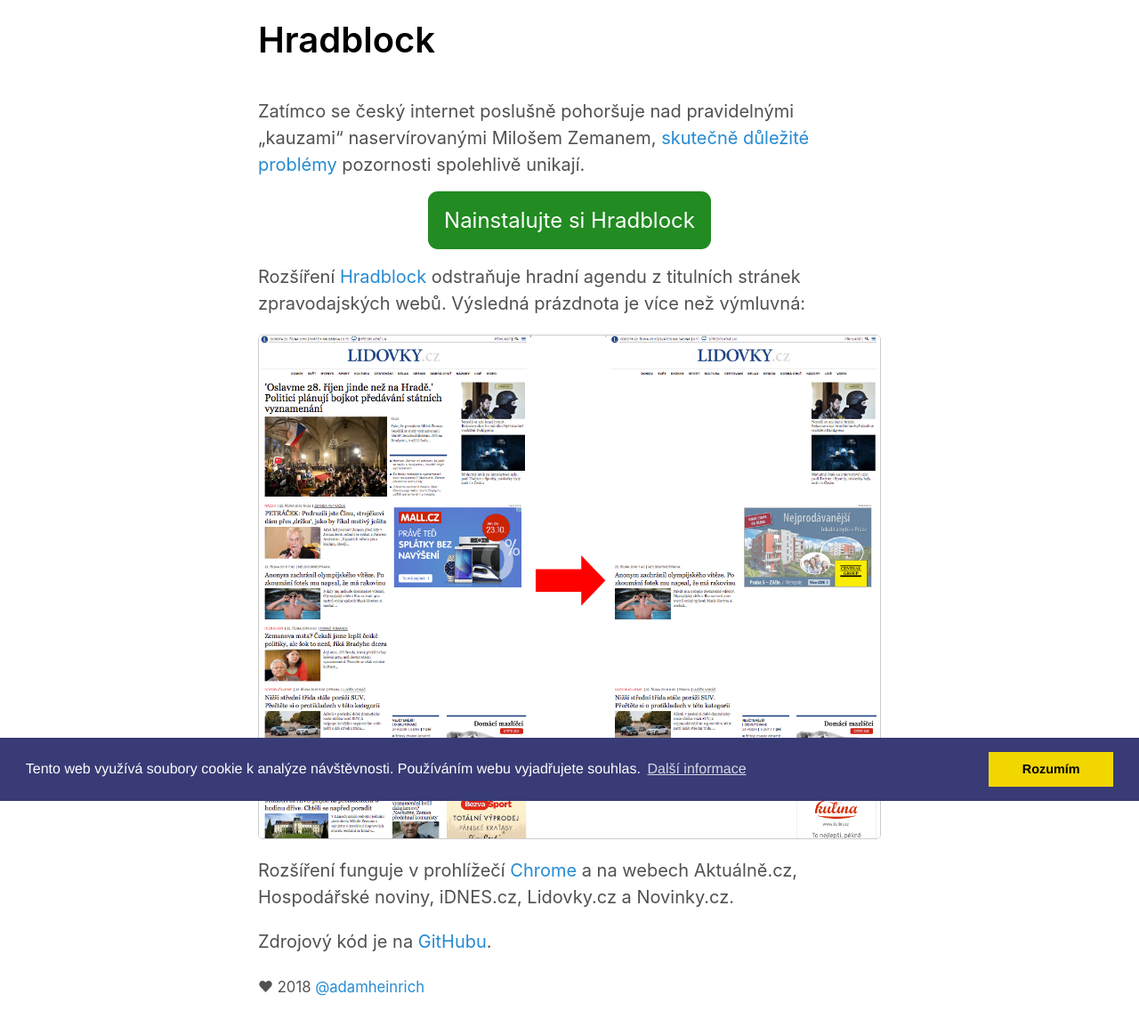
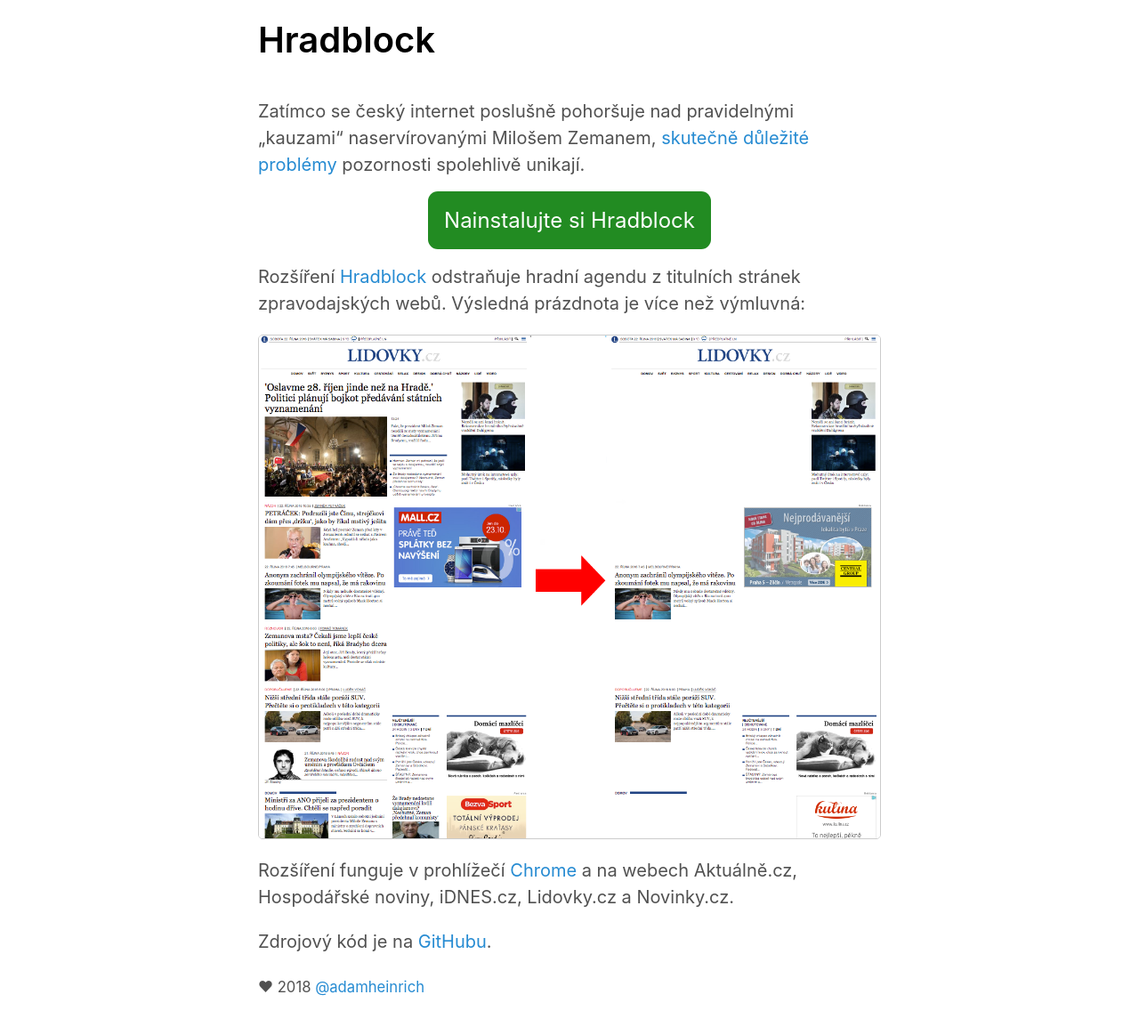
Before and after one commit to adamheinrich/hradblock, a Jekyll site: the page built from www/index.md, in a window 1280 px wide. Shown: the whole page at 89% size. Built offline with Jekyll 4.4.1, drawn with Linux system fonts in a browser that asks for light colours.

```diff
--- a/www/_includes/head.html
+++ b/www/_includes/head.html
@@ -3,7 +3,6 @@
   <meta name="viewport" content="width=device-width, initial-scale=1.0">
   <title>{{ site.title }} &middot; {{ site.tagline }}</title>
   <link rel="stylesheet" href="{{ site.baseurl }}/styles.css">
-  <link rel="stylesheet" href="{{ site.baseurl }}/public/cookieconsent.min.css">
   <link rel="apple-touch-icon" href="{{ site.baseurl }}/public/apple-touch-icon.png">
   <link rel="shortcut icon" href="{{ site.baseurl }}/favicon.ico">
 </head>
--- a/www/_layouts/default.html
+++ b/www/_layouts/default.html
@@ -24,23 +24,5 @@
       </footer>
     </div>
 
-    <script src="{{ site.baseurl }}/public/cookieconsent.min.js"></script>
-    <script>
-      window.cookieconsent.initialise({"palette":{"popup":{"background":"#383b75"},
-      "button":{"background":"#f1d600"}},"content":{"message":
-      "Tento web využívá soubory cookie k analýze návštěvnosti. Používáním webu vyjadřujete souhlas.",
-      "dismiss":"Rozumím","link":"Další informace","href":
-      "https://www.google.com/policies/technologies/cookies/"}});
-    </script>
-
-    <script>
-      (function(i,s,o,g,r,a,m){i['GoogleAnalyticsObject']=r;i[r]=i[r]||function(){
-      (i[r].q=i[r].q||[]).push(arguments)},i[r].l=1*new Date();a=s.createElement(o),
-      m=s.getElementsByTagName(o)[0];a.async=1;a.src=g;m.parentNode.insertBefore(a,m)
-      })(window,document,'script','https://www.google-analytics.com/analytics.js','ga');
-
-      ga('create', 'UA-64107930-5', 'auto');
-      ga('send', 'pageview');
-    </script>
   </body>
 </html>
```
Also changed, not shown: www/LICENSE.md, www/README.md, www/public/cookieconsent.min.css (deleted), www/public/cookieconsent.min.js (deleted).
